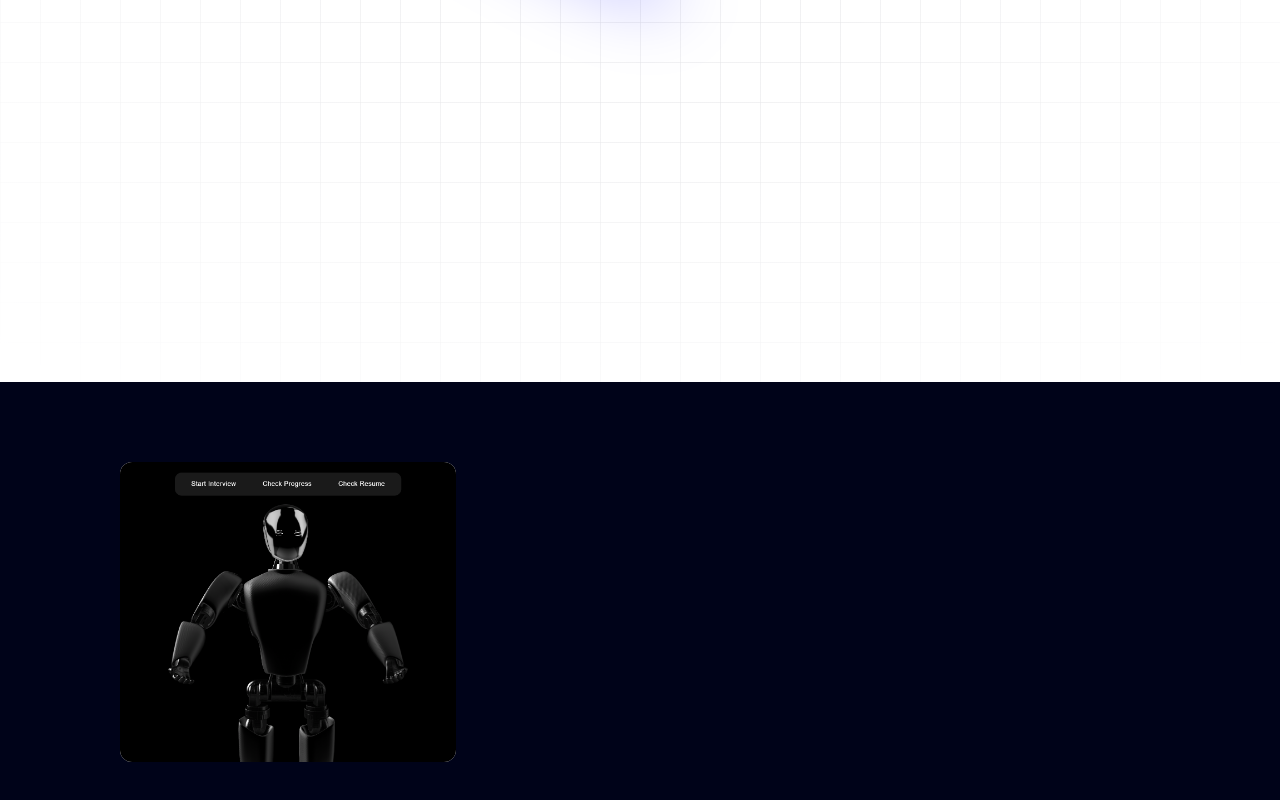
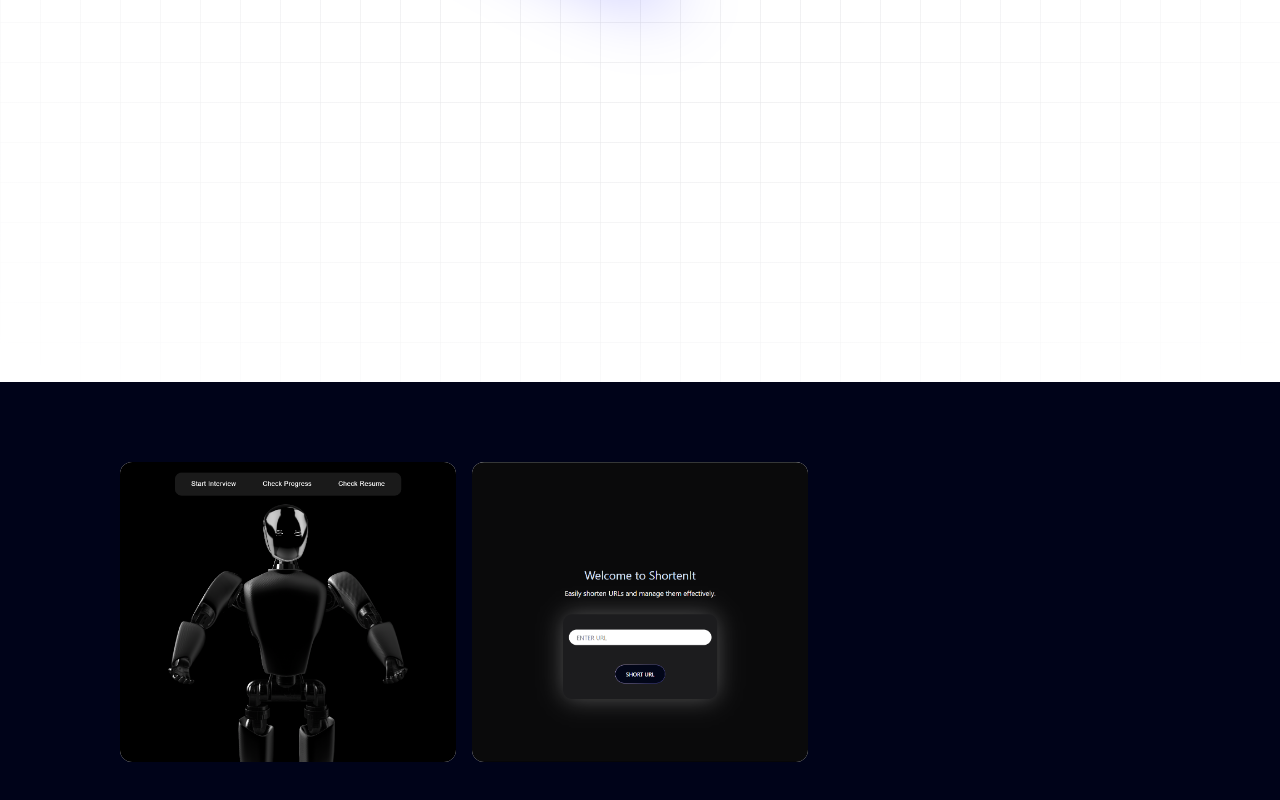
Before and after one commit to vineetj12/portfolio, a Next.js app: page / in a window 1280 px wide. Shown: the part 418-1218 px from the top of the page. Built offline with nearby package versions, Linux system fonts and the light colour scheme.

Commit message:
picture of second project

```diff
--- a/projectectdata/data.tsx
+++ b/projectectdata/data.tsx
@@ -2,7 +2,7 @@ const cards = [
   {
     id: 1,
     label: "AI Interviewer",
-      url:"https://ai-interviewer-xi-indol.vercel.app/",
+    url: "https://ai-interviewer-xi-indol.vercel.app/",
     content: (
       <div className="text-white">
         <h2 className="text-xl font-bold">AI Interview Assistant</h2>
@@ -12,5 +12,19 @@ const cards = [
     className: "h-[300px]",
     thumbnail: "/picture/ai-interview.png",
   },
+  {
+    id: 2,
+    label: "URL Shortener",
+    url: "https://shorturl-vineetj12.vercel.app/",
+    content: (
+      <div className="text-white">
+        <h2 className="text-xl font-bold">URL Shortener</h2>
+        <p>A simple and fast tool to shorten long URLs, track clicks, and manage links.</p>
+      </div>
+    ),
+    className: "h-[300px]",
+    thumbnail: "/picture/url.png",
+  },
 ];
+
 export default cards;
```
Also changed, not shown: public/picture/url.png (added), vercel.json, 1 other file (tests, documents, lock files or other folders). Lines whose indentation alone changed are shown as unchanged.
